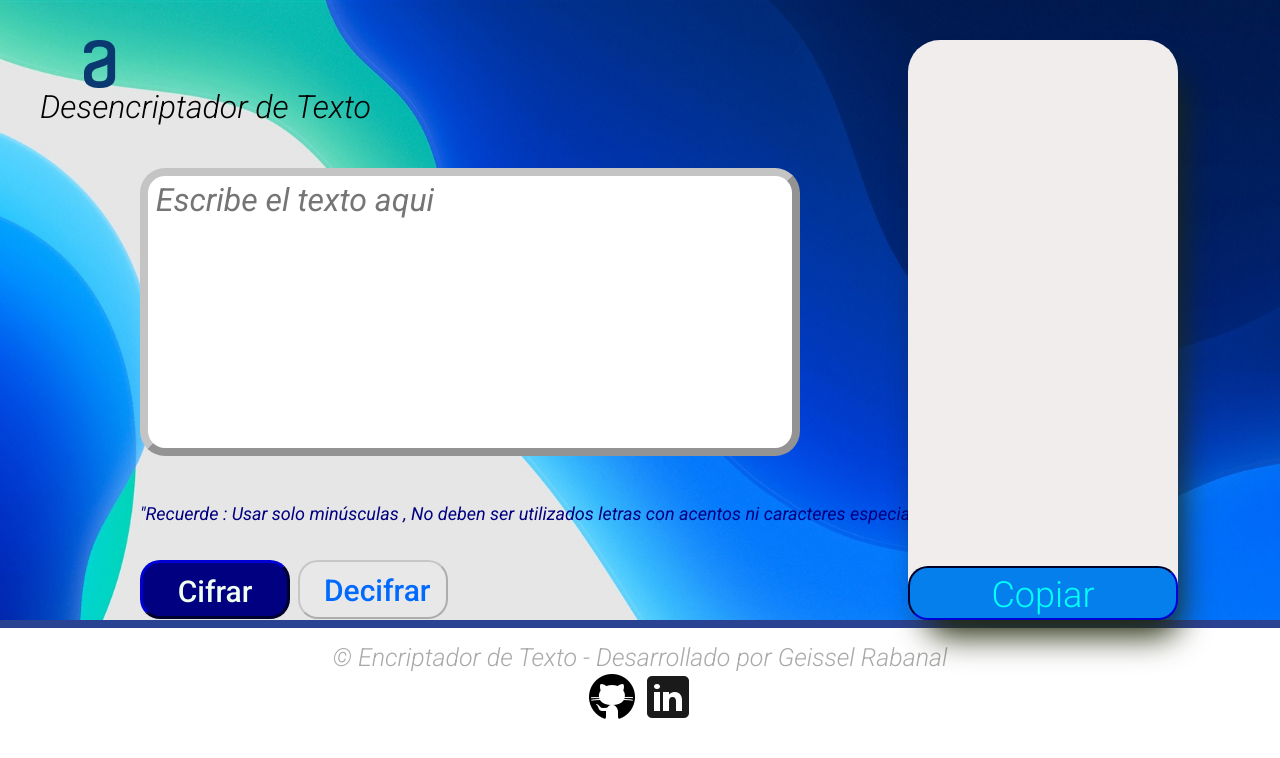
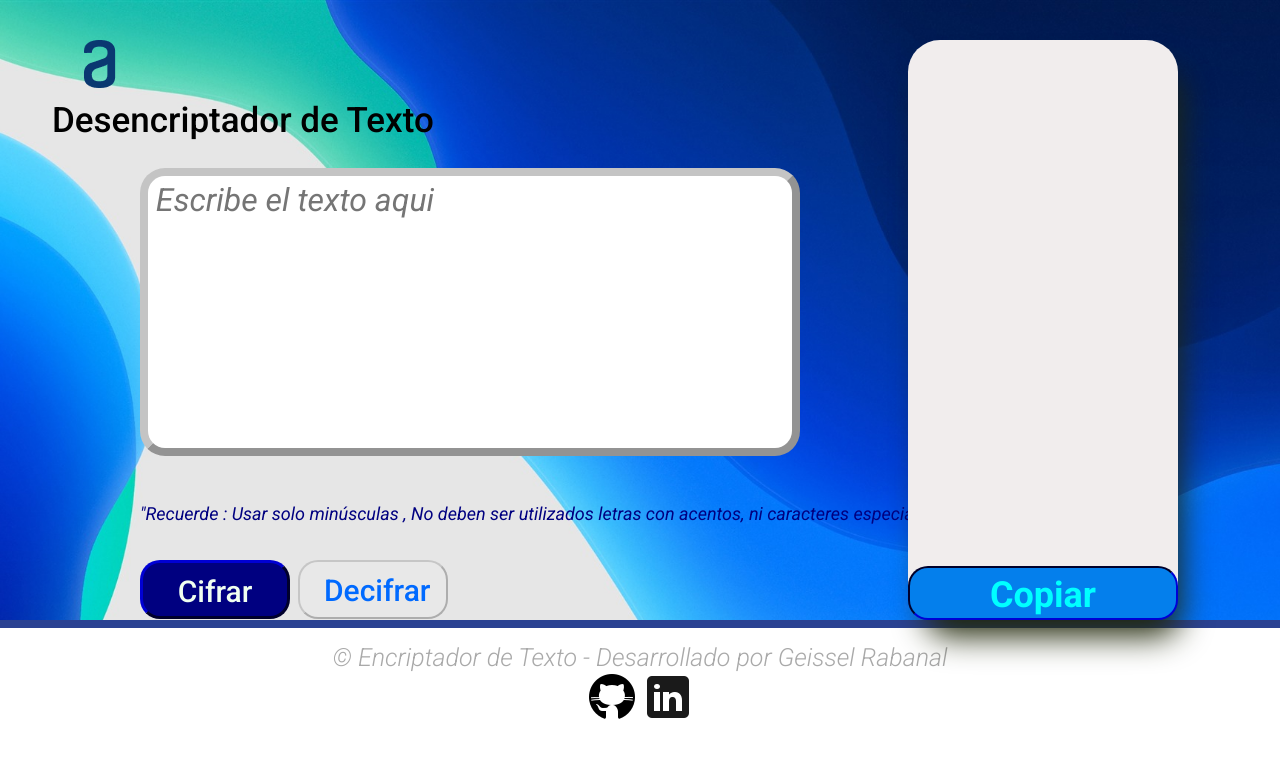
Before and after one commit to DarkRomex/3ncr1pt4d0r, a plain HTML site: page index.html in a window 1280 px wide. Drawn offline with Linux system fonts and the light colour scheme.

Commit message:
Una pequeña actualizada

```diff
--- a/Styles/Style.css
+++ b/Styles/Style.css
@@ -15,6 +15,13 @@
     color: beige;
 }
 
+.Titulo{
+        font-weight: 500;
+        font-family: 'Roboto';
+        font-style: normal;
+        font-size: 35px;
+        padding: 12px;
+}
 
 body{
     height: 100%;
@@ -214,6 +221,7 @@ main{
     color: aqua;
     cursor: copy;
     top: 526px;
+    font-weight: 600;
     box-shadow: 0px 20px 29px -5px rgba(0,0 0, 0.08);
 }
 
@@ -322,6 +330,8 @@ footer{
     header .Logo {
         width: 30%;
         padding: 2px;
+        filter: invert(100%) brightness(200%);
+
 
     }
 
--- a/index.html
+++ b/index.html
@@ -25,7 +25,7 @@
         <section class="porEncriptar">
             <textarea  class="text-area" cols="30" rows="10" placeholder=" Escribe el texto aqui" oninput="validarMayuscula()" ></textarea>
             <div class="container_aviso">
-                <h6 class="informacion" > "Recuerde : Usar solo minúsculas , No deben ser utilizados letras con acentos ni caracteres especiales y sin números" </h6>
+                <h6 class="informacion" > "Recuerde : Usar solo minúsculas , No deben ser utilizados letras con acentos, ni caracteres especiales y sin números" </h6>
             </div>
 
             <div class="container_botones" >
```
Also changed, not shown: imagenes/back-e.jpg (added).
